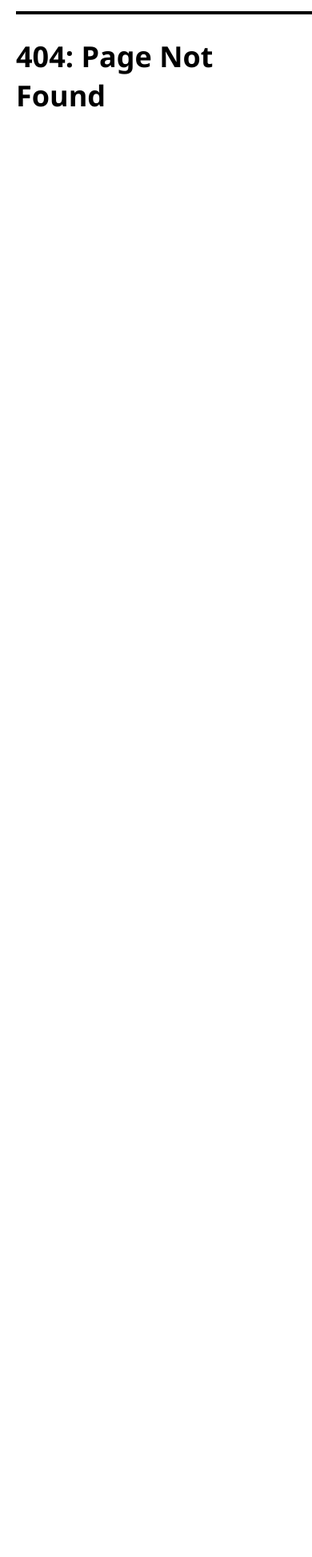
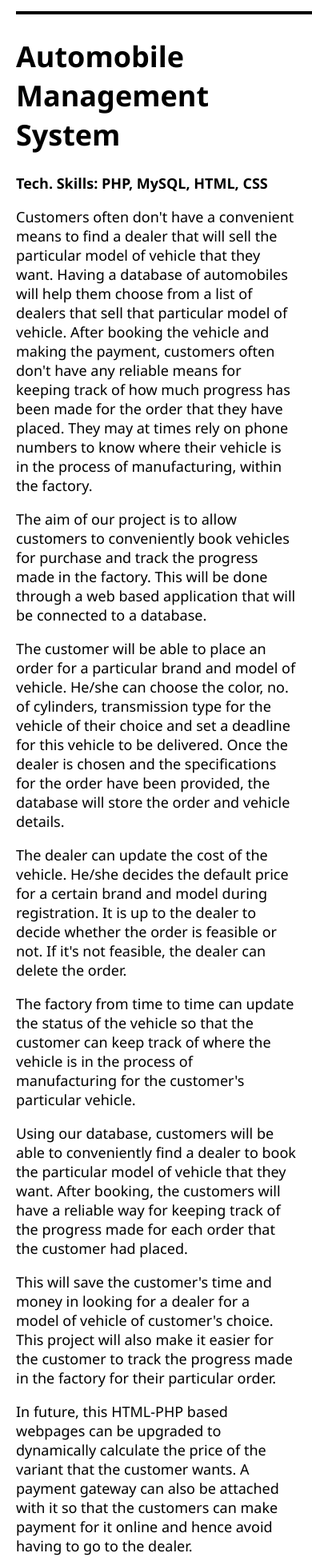
Before and after one commit to dhatwalia/dhatwalia.com, a React (Create React App) app: page /project/auto-man-sys in a window 390 px wide. Before the commit this address had no page. Shown: the part 42-1989 px from the top of the page at 80% size. Before the commit the page ends 844 px from the top, so only its background shows below. Built offline with nearby package versions, Linux system fonts and the light colour scheme.

Commit message:
Adds Automobile Management System to project-list

```diff
--- a/src/content/project.js
+++ b/src/content/project.js
@@ -46,7 +46,23 @@ const project = [
             `Generative Adversarial Network(GAN) is a neural network which simultaneously train two models: a generator that cap- tures the data distribution, and a discriminator that determines the probability that a sample came from the training data [3]. This discriminator can be trained from real samples and generate fake images using the generator.`,
             `We can use MNIST database of handwritten digits to solve the problem of training our discriminator. It has 60,000 training and 10,000 testing data samples. The data is publicly available and free to use in keras python library.`,
         ],
-        source: 'https://github.com/dhatwalia/sudoku-solver',
+        source: 'https://github.com/dhatwalia/captcha_gen',
+    },
+    {
+        name: 'auto-man-sys',
+        title: 'Automobile Management System',
+        skills: 'PHP, MySQL, HTML, CSS',
+        content: [
+            `Customers often don't have a convenient means to find a dealer that will sell the particular model of vehicle that they want. Having a database of automobiles will help them choose from a list of dealers that sell that particular model of vehicle. After booking the vehicle and making the payment, customers often don't have any reliable means for keeping track of how much progress has been made for the order that they have placed. They may at times rely on phone numbers to know where their vehicle is in the process of manufacturing, within the factory.`,
+            `The aim of our project is to allow customers to conveniently book vehicles for purchase and track the progress made in the factory. This will be done through a web based application that will be connected to a database.`,
+            `The customer will be able to place an order for a particular brand and model of vehicle. He/she can choose the color, no. of cylinders, transmission type for the vehicle of their choice and set a deadline for this vehicle to be delivered. Once the dealer is chosen and the specifications for the order have been provided, the database will store the order and vehicle details.`,
+            `The dealer can update the cost of the vehicle. He/she decides the default price for a certain brand and model during registration. It is up to the dealer to decide whether the order is feasible or not. If it's not feasible, the dealer can delete the order.`,
+            `The factory from time to time can update the status of the vehicle so that the customer can keep track of where the vehicle is in the process of manufacturing for the customer's particular vehicle.`,
+            `Using our database, customers will be able to conveniently find a dealer to book the particular model of vehicle that they want. After booking, the customers will have a reliable way for keeping track of the progress made for each order that the customer had placed.`,
+            `This will save the customer's time and money in looking for a dealer for a model of vehicle of customer's choice. This project will also make it easier for the customer to track the progress made in the factory for their particular order.`,
+            `In future, this HTML-PHP based webpages can be upgraded to dynamically calculate the price of the variant that the customer wants. A payment gateway can also be attached with it so that the customers can make payment for it online and hence avoid having to go to the dealer.`,
+        ],
+        source: 'https://github.com/dhatwalia/auto-man-sys',
     },
 ];
 
```
Also changed, not shown: 1 other file (tests, documents, lock files or other folders).
